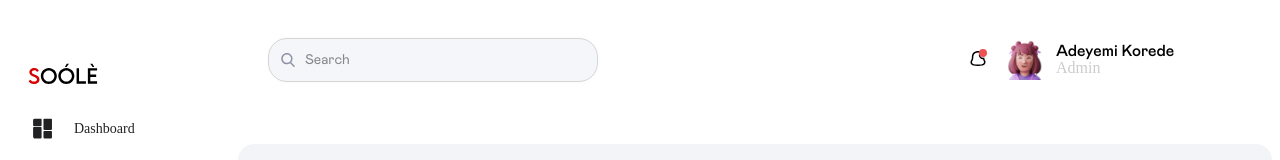
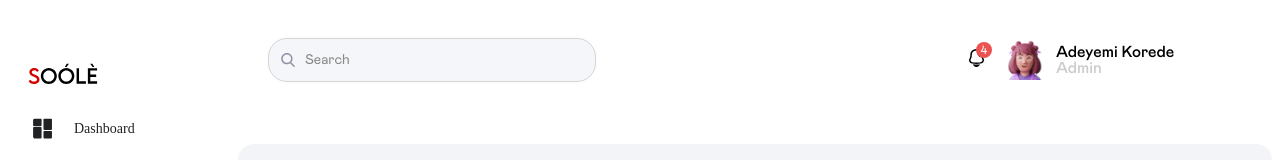
Before and after one commit to clinton401/soole-admin-hosting, a Next.js app: page /settings in a window 1280 px wide. Shown: the top 160 px of the page. Built offline with nearby package versions, Linux system fonts and the light colour scheme.

Commit message:
fix: petty adjustments

```diff
--- a/src/app/components/Searchbar.tsx
+++ b/src/app/components/Searchbar.tsx
@@ -9,21 +9,21 @@ const Searchbar = ({ isVisible = true }: Props) => {
   if (!isVisible) return null;
 
   return (
-    <div className="" style={{width: "100%"}}>
+    <div className="" style={{ width: "100%" }}>
       <div className="header ">
         <div className="search-bar">
           <input type="text" placeholder="Search" />
         </div>
         <div className="user-settings">
           <div className="notify mx-1">
-            <div className="notification"></div>
-            <svg xmlns="http://www.w3.org/2000/svg" width="15" height="15" viewBox="0 0 15 15" fill="none">
-  <path d="M10.1074 1.30153L10.1074 1.30153L10.2784 1.37747C10.2784 1.37748 10.2784 1.37748 10.2784 1.37748C10.293 1.38395 10.3075 1.39048 10.322 1.39707C9.54095 2.03091 9.04163 2.9984 9.04163 4.08335C9.04163 5.99334 10.59 7.54168 12.5 7.54168C12.7291 7.54168 12.9533 7.51932 13.1704 7.47662C13.2563 8.16341 13.4542 8.83405 13.7579 9.46331C13.7579 9.46334 13.7579 9.46336 13.7579 9.46339L13.979 9.92181L13.979 9.92184C14.7644 11.5497 13.7608 13.5053 11.8419 13.8463C11.8419 13.8463 11.8418 13.8463 11.8418 13.8464L11.7081 13.8701L11.7079 13.8701C8.85721 14.3766 5.93387 14.3766 3.0832 13.8701L3.08318 13.8701C1.15043 13.5268 0.196695 11.5089 1.09055 9.92073L1.27971 9.58471L1.27975 9.58464C1.80937 8.64361 2.08775 7.58849 2.08775 6.51493V5.45357C2.08775 3.73922 3.09752 2.1544 4.72444 1.37616L4.72445 1.37616C6.41309 0.568382 8.39463 0.540724 10.1074 1.30153Z" stroke="black" strokeWidth="1.5"/>
+            <div className="notification"><p className="">4</p></div>
+<svg xmlns="http://www.w3.org/2000/svg" width="24" height="24" viewBox="0 0 24 24" fill="none">
+  <path d="M13.3153 20.029L13.3155 20.029C13.6061 19.9363 13.8685 19.8009 14.0883 19.6317C14.2354 19.5183 14.3611 19.3916 14.4631 19.2551C14.0157 19.2962 13.0736 19.3746 12.3969 19.3746C11.7202 19.3746 10.778 19.2962 10.3306 19.2551C10.4326 19.3915 10.5583 19.5183 10.7056 19.6318L13.3153 20.029ZM13.3153 20.029C13.0248 20.1218 12.7126 20.1697 12.3969 20.1697C12.0811 20.1697 11.769 20.1218 11.4784 20.029L11.4782 20.029M13.3153 20.029L11.4782 20.029M11.4782 20.029C11.1877 19.9363 10.9254 19.801 10.7057 19.6319L11.4782 20.029Z" stroke="black" strokeWidth="1.5"/>
+  <path d="M15.1074 4.30153L15.1074 4.30153L15.2784 4.37747C15.2784 4.37748 15.2784 4.37748 15.2784 4.37748C15.293 4.38395 15.3075 4.39048 15.322 4.39707C14.541 5.03091 14.0416 5.9984 14.0416 7.08335C14.0416 8.99334 15.59 10.5417 17.5 10.5417C17.7291 10.5417 17.9533 10.5193 18.1704 10.4766C18.2563 11.1634 18.4542 11.834 18.7579 12.4633C18.7579 12.4633 18.7579 12.4634 18.7579 12.4634L18.979 12.9218L18.979 12.9218C19.7644 14.5497 18.7608 16.5053 16.8419 16.8463C16.8419 16.8463 16.8418 16.8463 16.8418 16.8464L16.7081 16.8701L16.7079 16.8701C13.8572 17.3766 10.9339 17.3766 8.0832 16.8701L8.08318 16.8701C6.15043 16.5268 5.19669 14.5089 6.09055 12.9207L6.27971 12.5847L6.27975 12.5846C6.80937 11.6436 7.08775 10.5885 7.08775 9.51493V8.45357C7.08775 6.73922 8.09752 5.1544 9.72444 4.37616L9.72445 4.37616C11.4131 3.56838 13.3946 3.54072 15.1074 4.30153Z" stroke="black" strokeWidth="1.5"/>
 </svg>
           </div>
           <Image
             className="user-img"
-        // src="https://images.unsplash.com/photo-1587918842454-870dbd18261a?ixlib=rb-1.2.1&ixid=MXwxMjA3fDB8MHxwaG90by1wYWdlfHx8fGVufDB8fHw%3D&auto=format&fit=crop&w=943&q=80"
             width={40}
             height={40}
             objectFit="cover"
@@ -31,9 +31,18 @@ const Searchbar = ({ isVisible = true }: Props) => {
             alt=""
           />
           <div>
-
-          <div className="user-name ff-Mabry-Pro-semibold fs-16" style={{width: "140px"}}>Adeyemi Korede</div>
-          <div className="user-name ff-Mabry-Pro-light fs-16 card-title" style={{color: "#"}}>Admin</div>
+            <div
+              className="user-name ff-Mabry-Pro-semibold fs-16"
+              style={{ width: "140px" }}
+            >
+              Adeyemi Korede
+            </div>
+            <div
+              className="user-name ff-Mabry-Pro-semibold fs-16 card-title"
+              style={{ color: "#" }}
+            >
+              Admin
+            </div>
           </div>
         </div>
       </div>
--- a/src/styles/components/wrapper.scss
+++ b/src/styles/components/wrapper.scss
@@ -55,21 +55,33 @@
     .notify {
       position: relative;
       svg {
-        width: 20px;
+        width: 24px;
         margin-left: 24px;
         flex-shrink: 0;
       }
       .notification {
-        width: 8px;
-        height: 8px;
+        width: 1rem;
+        height: 1rem;
         border-radius: 50%;
         background-color: #ec5252;
         position: absolute;
-        right: 1px;
+        right: -4px;
+        top: -4px;
+        display: flex;
+        align-items: center;
+        justify-content: center;
+        font-size: 0.75rem;
+        color: #fff;
+        font-family: nunito 'Gill Sans', 'Gill Sans MT', Calibri, 'Trebuchet MS', sans-serif;
         border: 1px solid var(--theme-bg);
-        top: -2px;
+
         @media screen and (max-width: 575px) {
           display: none;
+        }
+
+        p {
+          margin: 0;
+          padding: 0;
         }
       }
     }
```
Lines whose indentation alone changed are shown as unchanged.
